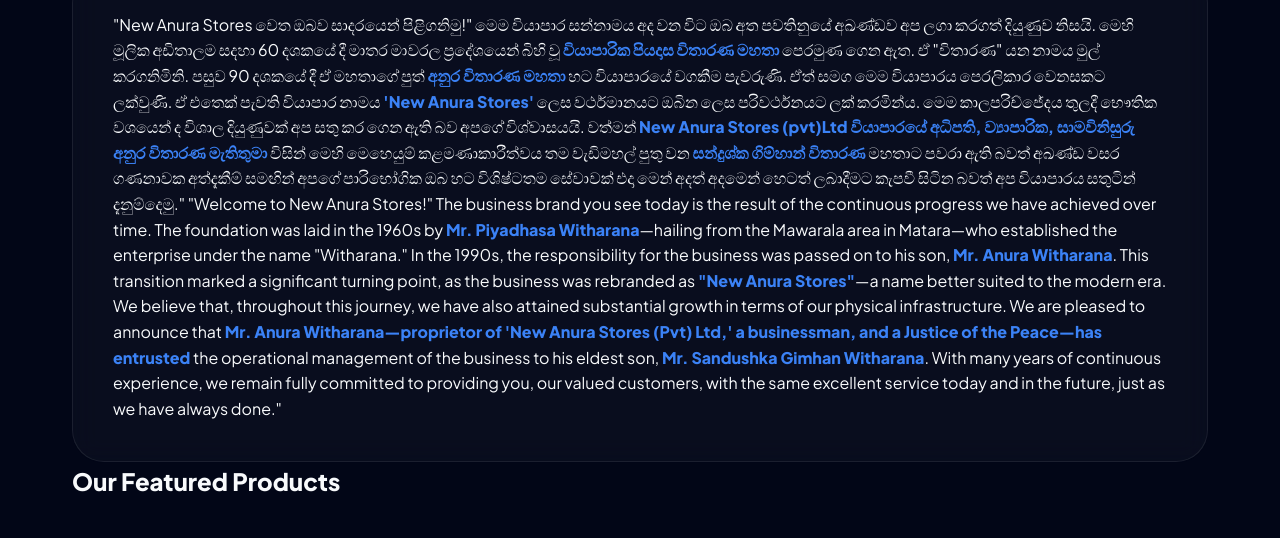
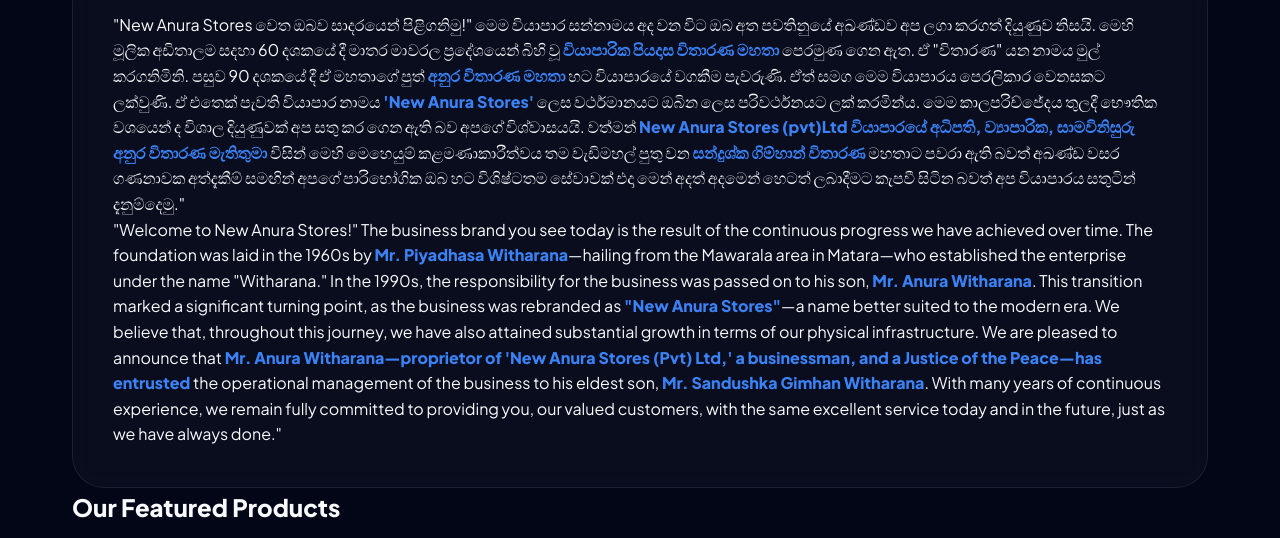
Before and after one commit to MiyuruWitharana/New-Anura-Stores, a plain HTML site: page index.html in a window 1280 px wide. Shown: the part 1090-1628 px from the top of the page. Drawn offline with nearby package versions, Linux system fonts and the light colour scheme.

Commit message:
Update index.html

```diff
--- a/index.html
+++ b/index.html
@@ -101,8 +101,9 @@
                         මෙහි මෙහෙයුම් කළමණාකාරීත්වය තම වැඩිමහල් පුතු වන <span>සන්දුශ්ක ගිම්හාන් විතාරණ</span> මහතාට පවරා ඇති බවත්
                         අඛණ්ඩ වසර ගණනාවක අත්දැකීම් සමඟින් අපගේ පාරිභෝගික ඔබ හට විශිෂ්ටතම සේවාවක්
                         එදා මෙන් අදත් අදමෙන් හෙටත් ලබාදීමට කැපවී සිටින බවත් අප වියාපාරය සතුටින් දැනුම්දෙමු."
+                     </p>
 
-
+                     <p class="about-text">
                         "Welcome to New Anura Stores!" The business brand you see today is the result of the continuous progress we have achieved over time.
                         The foundation was laid in the 1960s by <span>Mr. Piyadhasa Witharana</span>—hailing from the Mawarala area in Matara—who established the enterprise under the name "Witharana."
                         In the 1990s, the responsibility for the business was passed on to his son, <span>Mr. Anura Witharana</span>.
```
